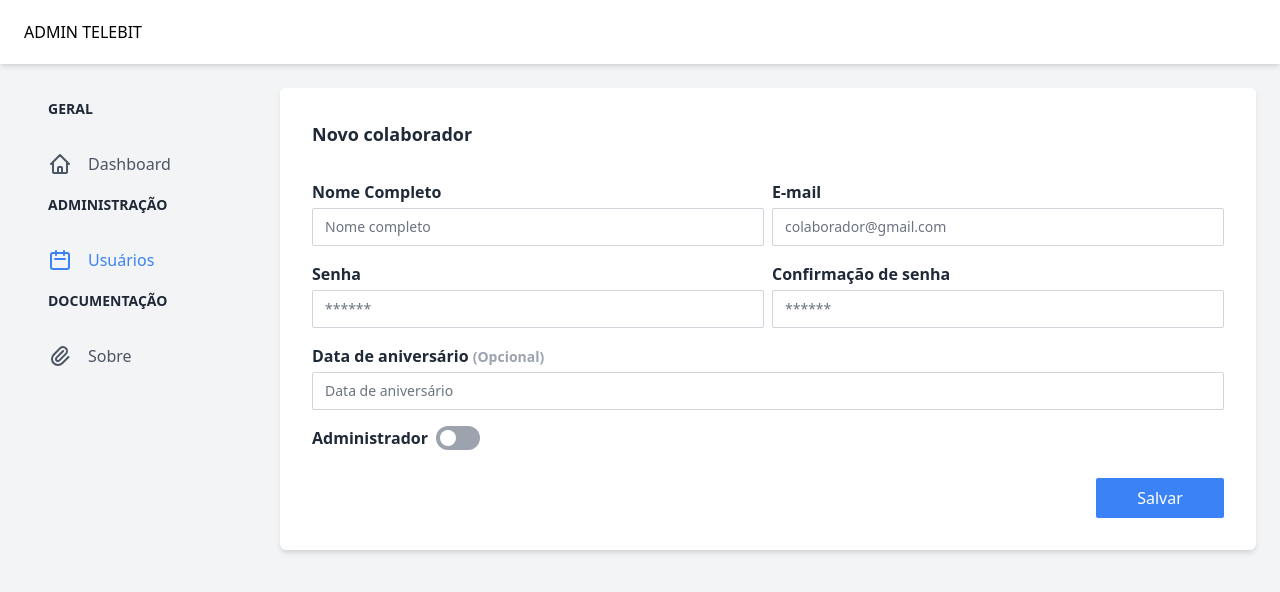
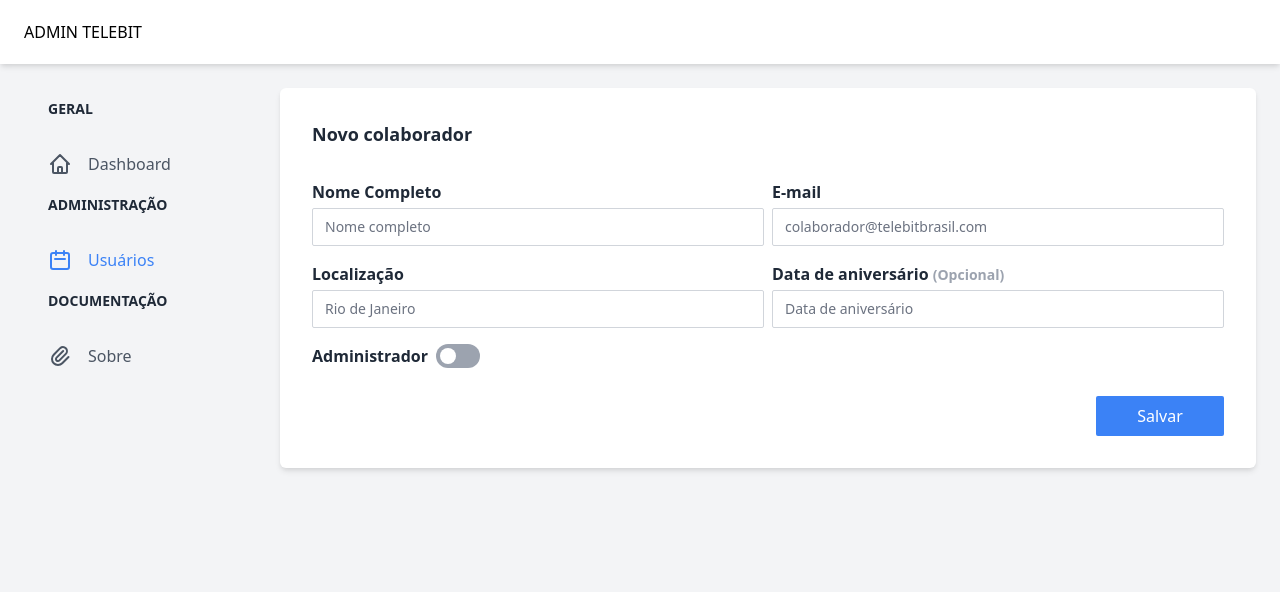
Before and after one commit to santanarscs/portal-telebit, a Next.js app: page /users/create in a window 1280 px wide. Shown: the top 592 px of the page. Built offline with nearby package versions, Linux system fonts and the light colour scheme.

Commit message:
remove password field in create form

```diff
--- a/src/pages/users/create.tsx
+++ b/src/pages/users/create.tsx
@@ -17,10 +17,7 @@ type CreateUserFormData = {
   email: string
   avatar: string;
   birthday: string;
-
-  password: string;
-  password_confirmation: string;
-
+  location: string;
   isAdmin: boolean;
 }
 
@@ -29,10 +26,7 @@ const createUserFormSchema = yup.object().shape({
   email: yup.string().required('E-mail obrigatório').email('E-mail inválido'),
   avatar: yup.string(),
   birthday: yup.string(),
-
-  password: yup.string().required('Senha obrigatória').min(6, 'No mínimo 6 caracteres'),
-  password_confirmation: yup.string().oneOf([null, yup.ref('password')], 'As senhas precisam ser iguais'),
-
+  location: yup.string().required('Localização obrigatória'),
   isAdmin: yup.boolean()
 })
 
@@ -60,13 +54,10 @@ export default function Create() {
           <form onSubmit={handleSubmit(handleCreateUser)}>
             <div className="flex space-x-2 mb-4">
               <Input name="name" placeholder="Nome completo" type="text" error={errors.name} {...register('name')} label="Nome Completo" />
-              <Input name="email" placeholder="colaborador@gmail.com" type="email" error={errors.email} {...register('email')} label="E-mail" />
+              <Input name="email" placeholder="colaborador@telebitbrasil.com" type="email" error={errors.email} {...register('email')} label="E-mail" />
             </div>
             <div className="flex space-x-2 mb-4">
-              <Input name="password" placeholder="******" error={errors.password} {...register('password')} type="password" label="Senha" />
-              <Input name="password_confirmation" placeholder="******" error={errors.password_confirmation} {...register('password_confirmation')} type="password" label="Confirmação de senha" />
-            </div>
-            <div className="flex space-x-2 mb-4">
+              <Input name="location" placeholder="Rio de Janeiro" error={errors.location} {...register('location')} type="text" label="Localização" />
               <DatePicker
                 name="birthday"
                 label="Data de aniversário"
```
